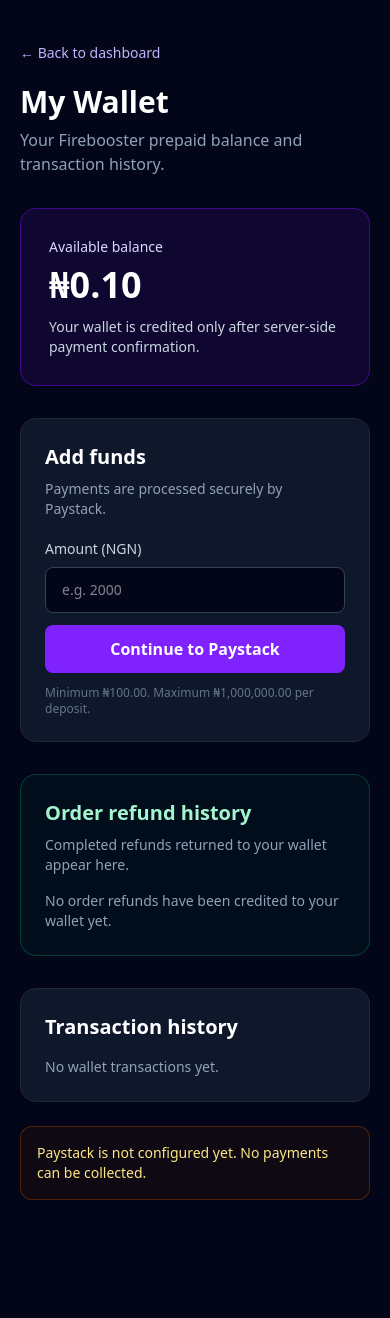
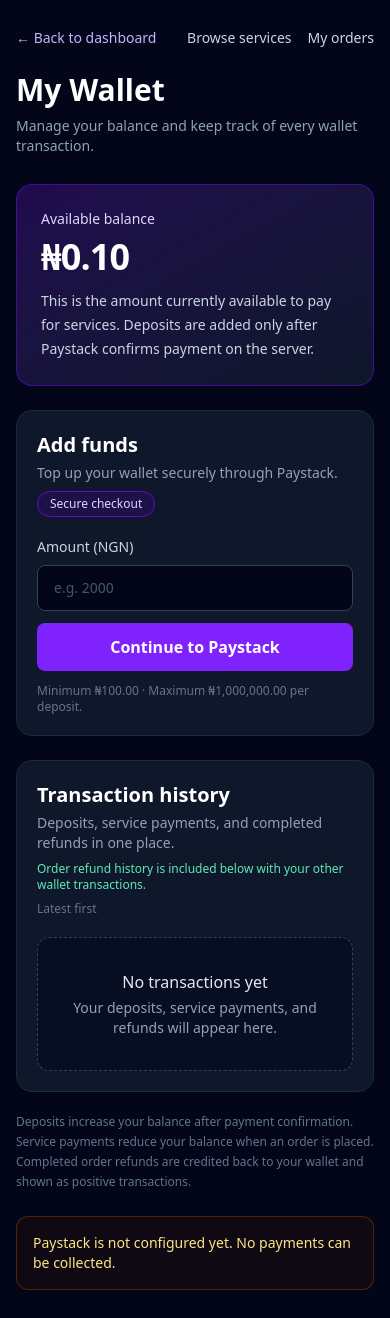
Before and after one commit to Blakesammy51/firebooster-panel, a Laravel app: page /wallet in a window 390 px wide. Before the commit the page ends 1200 px from the top, so only its background shows below. Run offline with Laravel 12, Linux system fonts and the light colour scheme; a user stored in the database is signed in; tables that the repository leaves empty hold one stand-in row (values such as "Sample post"); style sheets or scripts are compiled from the project's sources.

Commit message:
Improve mobile wallet and transaction history (#5)
* Improve mobile wallet and transaction history

* Restore refund history label in unified wallet history

```diff
--- a/backend/resources/views/wallet/index.blade.php
+++ b/backend/resources/views/wallet/index.blade.php
@@ -6,66 +6,110 @@
 @vite(['resources/css/app.css','resources/js/app.js'])
 </head>
 <body class="min-h-screen bg-slate-950 text-white">
-<main class="mx-auto max-w-5xl px-5 py-10">
-<a href="{{ route('dashboard') }}" class="text-sm text-violet-300">← Back to dashboard</a>
-<h1 class="mt-5 text-3xl font-bold">My Wallet</h1>
-<p class="mt-2 text-slate-400">Your Firebooster prepaid balance and transaction history.</p>
-@if (session('status'))<p class="mt-5 rounded-xl border border-emerald-800 bg-emerald-950/30 p-4 text-sm text-emerald-200">{{ session('status') }}</p>@endif
-@if ($errors->any())<div class="mt-5 rounded-xl border border-red-800 bg-red-950/30 p-4 text-sm text-red-200">@foreach ($errors->all() as $error)<p>{{ $error }}</p>@endforeach</div>@endif
-<section class="mt-8 rounded-2xl border border-violet-700/50 bg-violet-950/30 p-7">
-<p class="text-sm text-violet-200">Available balance</p>
-<p class="mt-2 text-4xl font-bold">₦{{ number_format($wallet->balance_kobo / 100, 2) }}</p>
-<p class="mt-3 text-sm text-slate-300">Your wallet is credited only after server-side payment confirmation.</p>
+<main class="mx-auto max-w-5xl px-4 py-7 sm:px-5 sm:py-10">
+<div class="flex flex-wrap items-center justify-between gap-3">
+<a href="{{ route('dashboard') }}" class="text-sm text-violet-300 hover:text-violet-200">← Back to dashboard</a>
+<nav class="flex gap-4 text-sm text-slate-300">
+<a href="{{ route('services.index') }}" class="hover:text-white">Browse services</a>
+<a href="{{ route('orders.index') }}" class="hover:text-white">My orders</a>
+</nav>
+</div>
+
+<h1 class="mt-6 text-3xl font-bold">My Wallet</h1>
+<p class="mt-2 text-sm text-slate-400">Manage your balance and keep track of every wallet transaction.</p>
+
+@if (session('status'))
+<p class="mt-5 rounded-xl border border-emerald-800 bg-emerald-950/30 p-4 text-sm text-emerald-200">{{ session('status') }}</p>
+@endif
+@if ($errors->any())
+<div class="mt-5 rounded-xl border border-red-800 bg-red-950/30 p-4 text-sm text-red-200">
+@foreach ($errors->all() as $error)<p>{{ $error }}</p>@endforeach
+</div>
+@endif
+
+<section class="mt-7 rounded-2xl border border-violet-700/50 bg-gradient-to-br from-violet-950/70 to-slate-900 p-6 sm:p-8">
+<p class="text-sm font-medium text-violet-200">Available balance</p>
+<p class="mt-2 text-4xl font-bold tracking-tight sm:text-5xl">₦{{ number_format($wallet->balance_kobo / 100, 2) }}</p>
+<p class="mt-3 max-w-xl text-sm leading-6 text-slate-300">This is the amount currently available to pay for services. Deposits are added only after Paystack confirms payment on the server.</p>
 </section>
-<section class="mt-8 rounded-2xl border border-slate-800 bg-slate-900 p-6">
+
+<section class="mt-6 rounded-2xl border border-slate-800 bg-slate-900 p-5 sm:p-6">
+<div class="flex flex-wrap items-start justify-between gap-2">
+<div>
 <h2 class="text-xl font-semibold">Add funds</h2>
-<p class="mt-2 text-sm text-slate-400">Payments are processed securely by Paystack.</p>
+<p class="mt-1 text-sm text-slate-400">Top up your wallet securely through Paystack.</p>
+</div>
+<span class="rounded-full border border-violet-800 bg-violet-950/50 px-3 py-1 text-xs text-violet-200">Secure checkout</span>
+</div>
 <form method="POST" action="{{ route('wallet.deposit.store') }}" class="mt-5 flex flex-col gap-3 sm:flex-row sm:items-end">
 @csrf
 <label class="flex-1 text-sm text-slate-300">Amount (NGN)
-<input name="amount" type="number" inputmode="decimal" min="100" max="1000000" step="0.01" required value="{{ old('amount') }}" placeholder="e.g. 2000" class="mt-2 w-full rounded-lg border border-slate-700 bg-slate-950 px-4 py-3 text-white">
+<input name="amount" type="number" inputmode="decimal" min="100" max="1000000" step="0.01" required value="{{ old('amount') }}" placeholder="e.g. 2000" class="mt-2 w-full rounded-lg border border-slate-700 bg-slate-950 px-4 py-3 text-white placeholder:text-slate-600 focus:border-violet-500 focus:outline-none">
 </label>
-<button type="submit" class="rounded-lg bg-violet-600 px-6 py-3 font-semibold text-white hover:bg-violet-500">Continue to Paystack</button>
+<button type="submit" class="rounded-lg bg-violet-600 px-6 py-3 font-semibold text-white transition hover:bg-violet-500">Continue to Paystack</button>
 </form>
-<p class="mt-3 text-xs text-slate-500">Minimum ₦100.00. Maximum ₦1,000,000.00 per deposit.</p>
+<p class="mt-3 text-xs text-slate-500">Minimum ₦100.00 · Maximum ₦1,000,000.00 per deposit.</p>
 </section>
-<section class="mt-8 rounded-2xl border border-emerald-800/60 bg-emerald-950/20 p-6">
-<h2 class="text-xl font-semibold text-emerald-200">Order refund history</h2>
-<p class="mt-2 text-sm text-slate-400">Completed refunds returned to your wallet appear here.</p>
-@if ($refundTransactions->isEmpty())
-<p class="mt-4 text-sm text-slate-400">No order refunds have been credited to your wallet yet.</p>
+
+<section class="mt-6 rounded-2xl border border-slate-800 bg-slate-900 p-5 sm:p-6">
+<div class="flex flex-wrap items-center justify-between gap-2">
+<div>
+<h2 class="text-xl font-semibold">Transaction history</h2>
+<p class="mt-1 text-sm text-slate-400">Deposits, service payments, and completed refunds in one place.</p>
+<p class="mt-2 text-xs text-emerald-300">Order refund history is included below with your other wallet transactions.</p>
+</div>
+<span class="text-xs text-slate-500">Latest first</span>
+</div>
+
+@if ($transactions->isEmpty())
+<div class="mt-5 rounded-xl border border-dashed border-slate-700 bg-slate-950/50 px-4 py-8 text-center">
+<p class="font-medium text-slate-200">No transactions yet</p>
+<p class="mt-1 text-sm text-slate-400">Your deposits, service payments, and refunds will appear here.</p>
+</div>
 @else
-<div class="mt-4 space-y-3">
-@foreach ($refundTransactions as $refund)
-<div class="flex flex-wrap items-center justify-between gap-3 border-b border-emerald-900/70 pb-3">
-<div>
-<p class="font-medium text-emerald-200">Order refund · {{ ucfirst($refund->status) }}</p>
-<p class="text-xs text-slate-400">{{ $refund->description ?? ('Refund for ' . $refund->reference) }} · {{ $refund->created_at->format('M j, Y H:i') }}</p>
+<div class="mt-5 space-y-3">
+@foreach ($transactions as $transaction)
+@php
+    $isCredit = in_array($transaction->type, ['deposit', 'order_refund'], true);
+    $typeLabel = match ($transaction->type) {
+        'deposit' => 'Wallet deposit',
+        'order_payment' => 'Service order payment',
+        'order_refund' => 'Order refund',
+        default => ucwords(str_replace('_', ' ', $transaction->type)),
+    };
+    $statusClass = match ($transaction->status) {
+        'completed' => 'border-emerald-800 bg-emerald-950/40 text-emerald-300',
+        'pending' => 'border-amber-800 bg-amber-950/40 text-amber-300',
+        'failed', 'abandoned' => 'border-red-800 bg-red-950/40 text-red-300',
+        default => 'border-slate-700 bg-slate-800 text-slate-300',
+    };
+@endphp
+<article class="rounded-xl border border-slate-800 bg-slate-950/60 p-4">
+<div class="flex flex-col gap-3 sm:flex-row sm:items-center sm:justify-between">
+<div class="min-w-0">
+<div class="flex flex-wrap items-center gap-2">
+<p class="font-semibold {{ $isCredit ? 'text-emerald-200' : 'text-slate-100' }}">{{ $typeLabel }}</p>
+<span class="rounded-full border px-2.5 py-1 text-xs {{ $statusClass }}">{{ ucfirst($transaction->status) }}</span>
 </div>
-<p class="font-semibold text-emerald-300">+₦{{ number_format($refund->amount_kobo / 100, 2) }}</p>
+<p class="mt-1 break-words text-xs leading-5 text-slate-400">{{ $transaction->description ?? $transaction->reference ?? 'Wallet transaction' }}</p>
+<p class="mt-1 text-xs text-slate-500">{{ $transaction->created_at->format('M j, Y · H:i') }}</p>
+@if ($transaction->reference)
+<p class="mt-1 break-all text-xs text-slate-600">Reference: {{ $transaction->reference }}</p>
+@endif
 </div>
-@endforeach
+<p class="shrink-0 text-lg font-bold {{ $isCredit ? 'text-emerald-300' : 'text-slate-100' }}">
+{{ $isCredit ? '+' : ($transaction->type === 'order_payment' ? '−' : '') }}₦{{ number_format(abs($transaction->amount_kobo) / 100, 2) }}
+</p>
 </div>
-<div class="mt-5">{{ $refundTransactions->links() }}</div>
-@endif
-</section>
-<section class="mt-8 rounded-2xl border border-slate-800 bg-slate-900 p-6">
-<h2 class="text-xl font-semibold">Transaction history</h2>
-@if ($transactions->isEmpty())
-<p class="mt-4 text-sm text-slate-400">No wallet transactions yet.</p>
-@else
-<div class="mt-4 space-y-3">
-@foreach ($transactions as $transaction)
-<div class="flex flex-wrap items-center justify-between gap-3 border-b border-slate-800 pb-3">
-<div><p class="font-medium">{{ str_replace('_', ' ', ucfirst($transaction->type)) }} · {{ ucfirst($transaction->status) }}</p>
-<p class="text-xs text-slate-400">{{ $transaction->description ?? $transaction->reference ?? 'Wallet transaction' }} · {{ $transaction->created_at->format('M j, Y H:i') }}</p></div>
-<p class="font-semibold">{{ $transaction->type === 'order_refund' ? '+' : '' }}₦{{ number_format($transaction->amount_kobo / 100, 2) }}</p>
-</div>
+</article>
 @endforeach
 </div>
 <div class="mt-5">{{ $transactions->links() }}</div>
 @endif
 </section>
+
+<p class="mt-5 text-xs leading-5 text-slate-500">Deposits increase your balance after payment confirmation. Service payments reduce your balance when an order is placed. Completed order refunds are credited back to your wallet and shown as positive transactions.</p>
+
 @unless (config('services.paystack.secret_key'))
 <p class="mt-6 rounded-xl border border-amber-800/50 bg-amber-950/20 p-4 text-sm text-amber-200">Paystack is not configured yet. No payments can be collected.</p>
 @endunless
```
